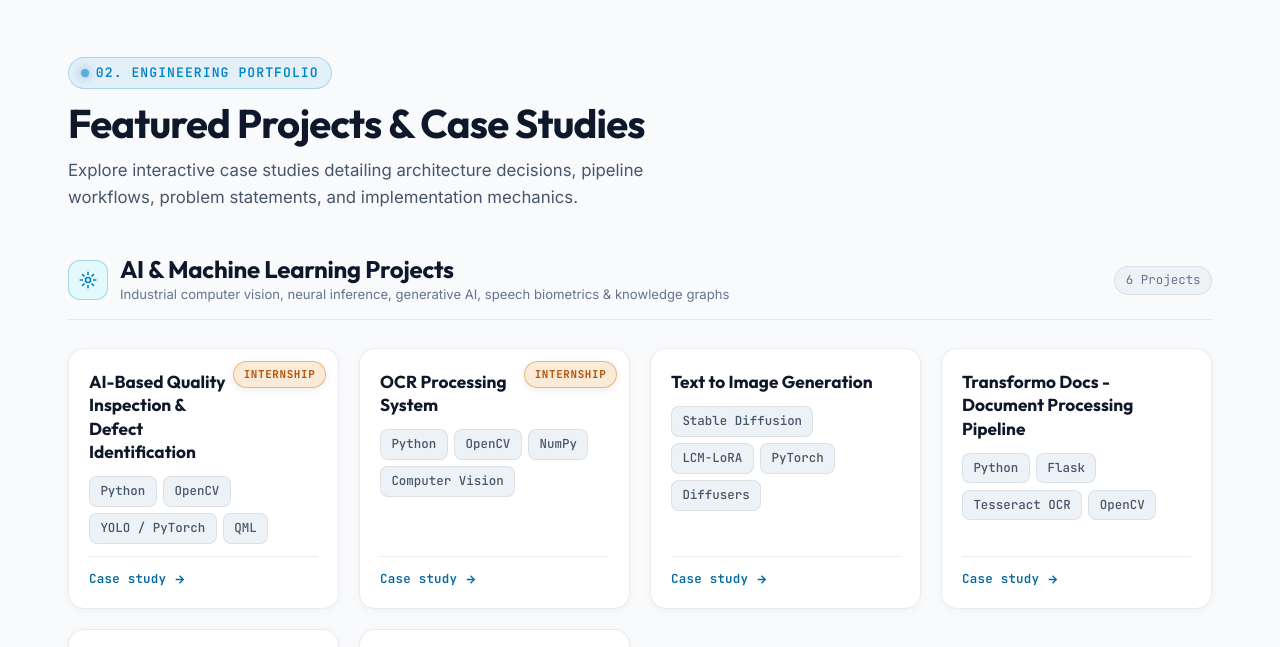
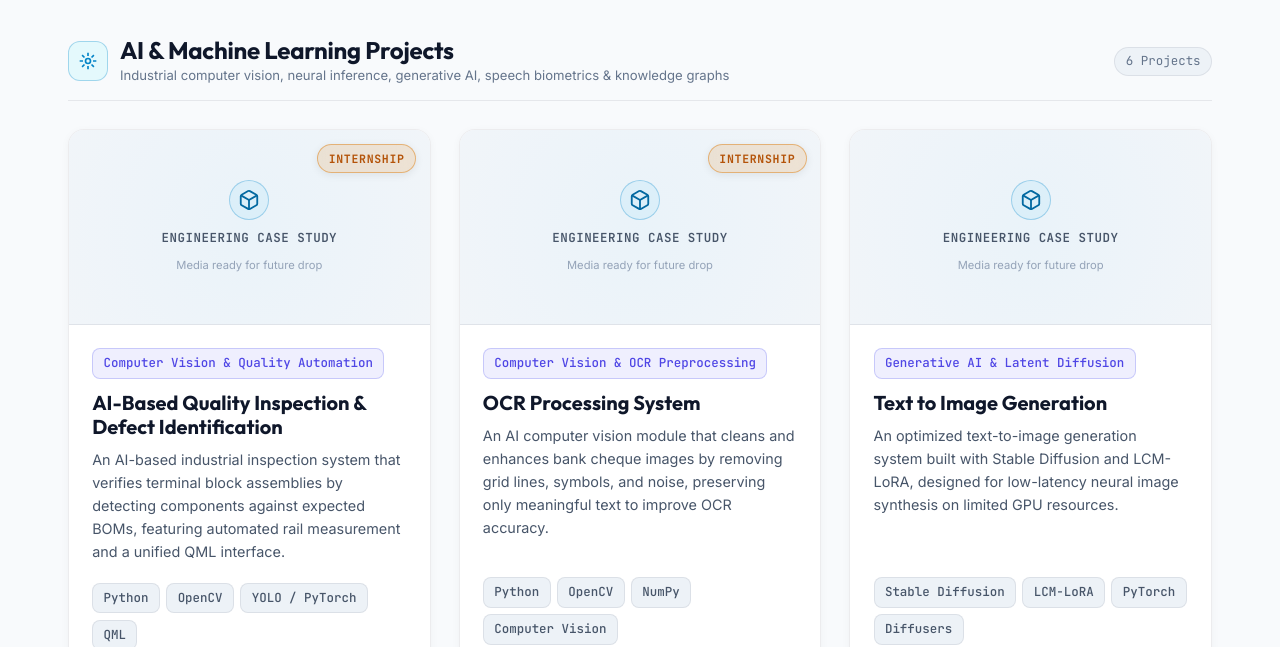
Before and after one commit to KESHAVAPANDI/keshavapandi-portfolio, a website: page index.html in a window 1280 px wide. Shown: the part 1950-2597 px from the top of the page. Drawn offline with Linux system fonts and the light colour scheme.

Commit message:
Fix: desktop cards restored to rich version (compact name+tech cards now mobile-only via CSS), About photo back to side-by-side at slightly larger size

```diff
--- a/css/layout.css
+++ b/css/layout.css
@@ -357,12 +357,12 @@ section[id],
   gap: 2.75rem;
 }
 
-/* Upper Portion: Centered Portrait Photo + Text (stacked) */
+/* Upper Portion: Text + Large 1:1 Square Photo Grid */
 .about-main-grid {
-  display: flex;
-  flex-direction: column;
-  align-items: center;
-  gap: 2.75rem;
+  display: grid;
+  grid-template-columns: minmax(0, 1.4fr) minmax(0, 1fr);
+  gap: 3.5rem;
+  align-items: center; /* Exactly centers the photo vertically with the left text column */
 }
 
 .about-text-col {
@@ -373,23 +373,20 @@ section[id],
   font-size: 1.02rem;
   line-height: 1.75;
   color: var(--text-secondary);
-  max-width: 820px;
-  width: 100%;
 }
 
-/* Centered Square Photo Wrapper & Card (photo sits centered above the text) */
+/* Large 1:1 Square Photo Wrapper & Card */
 .about-photo-wrapper {
   display: flex;
   justify-content: center;
   align-items: center;
   align-self: center;
   width: 100%;
-  order: -1;
 }
 
 .about-photo-card {
-  width: min(300px, 68vw);
-  max-width: 300px;
+  width: 100%;
+  max-width: 420px;
   aspect-ratio: 1 / 1;
   background: var(--bg-card);
   border: 1px solid var(--border-medium);
--- a/css/projects.css
+++ b/css/projects.css
@@ -1,6 +1,5 @@
 /* ==========================================================================
-   PROJECTS SECTION & COMPACT CARDS (AI PROJECTS vs OTHER PROJECTS)
-   Compact index cards: name + tech stack. Full details in the modal.
+   PROJECTS SECTION & CARDS (AI PROJECTS vs OTHER PROJECTS)
    ========================================================================== */
 
 .projects-container {
@@ -58,14 +57,14 @@
   border: 1px solid var(--border-subtle);
 }
 
-/* Projects Grid (compact cards: 3-4 per row on desktop) */
+/* Projects Grid */
 .projects-grid {
   display: grid;
-  grid-template-columns: repeat(auto-fill, minmax(270px, 1fr));
-  gap: 1.25rem;
+  grid-template-columns: repeat(auto-fill, minmax(350px, 1fr));
+  gap: 1.75rem;
 }
 
-/* Single Compact Project Card */
+/* Single Project Card */
 .project-card {
   display: flex;
   flex-direction: column;
@@ -79,34 +78,19 @@
   box-shadow: var(--shadow-sm);
 }
 
-.project-card:hover,
-.project-card:focus-visible {
-  transform: translateY(-4px);
-  border-color: var(--border-medium);
-  box-shadow: var(--shadow-md);
-  outline: none;
-}
-
-/* AI Highlighted Card Styling */
-.project-card.card-ai:hover,
-.project-card.card-ai:focus-visible {
-  border-color: var(--border-accent);
-  box-shadow: var(--shadow-md), 0 0 18px rgba(56, 189, 248, 0.08);
-}
-
 /* Card-Level Absolute Overlay INTERNSHIP Badge */
 .card-internship-badge {
   position: absolute;
-  top: 0.75rem;
-  right: 0.75rem;
+  top: 0.85rem;
+  right: 0.85rem;
   z-index: 10;
   pointer-events: none;
   font-family: var(--font-mono);
-  font-size: 0.68rem;
+  font-size: 0.72rem;
   font-weight: 700;
   text-transform: uppercase;
   letter-spacing: 0.06em;
-  padding: 0.22rem 0.6rem;
+  padding: 0.25rem 0.65rem;
   border-radius: var(--radius-full);
   background: rgba(245, 158, 11, 0.18);
   color: var(--accent-amber);
@@ -129,64 +113,185 @@
   opacity: 0;
 }
 
-/* Compact Card Body Content */
-.project-card-body {
-  padding: 1.3rem 1.25rem 1.1rem;
+.project-card:hover {
+  transform: translateY(-4px);
+  border-color: var(--border-medium);
+  box-shadow: var(--shadow-md);
+}
+
+/* AI Highlighted Card Styling */
+.project-card.card-ai {
+  border-color: var(--border-subtle);
+}
+
+.project-card.card-ai:hover {
+  border-color: var(--border-accent);
+  box-shadow: var(--shadow-md);
+}
+
+/* Project Thumbnail Area */
+.project-media-preview {
+  height: 195px;
+  width: 100%;
+  background: var(--bg-secondary);
+  position: relative;
+  overflow: hidden;
+  display: flex;
+  align-items: center;
+  justify-content: center;
+  border-bottom: 1px solid var(--border-subtle);
+}
+
+.project-media-preview img {
+  width: 100%;
+  height: 100%;
+  object-fit: cover;
+  transition: transform var(--transition-smooth);
+}
+
+.project-card:hover .project-media-preview img {
+  transform: scale(1.03);
+}
+
+/* Media Placeholder */
+.media-placeholder {
   display: flex;
   flex-direction: column;
-  gap: 0.8rem;
+  align-items: center;
+  justify-content: center;
+  text-align: center;
+  padding: 1.25rem;
+  width: 100%;
+  height: 100%;
+  background: radial-gradient(circle at 50% 50%, rgba(56, 189, 248, 0.04) 0%, var(--bg-secondary) 100%);
+  color: var(--text-muted);
+  gap: 0.5rem;
+  position: relative;
+}
+
+.placeholder-icon {
+  width: 40px;
+  height: 40px;
+  border-radius: 50%;
+  background: rgba(56, 189, 248, 0.08);
+  border: 1px solid var(--border-accent);
+  display: flex;
+  align-items: center;
+  justify-content: center;
+  color: var(--accent-sky);
+  z-index: 1;
+  transition: transform var(--transition-fast);
+}
+
+.project-card:hover .placeholder-icon {
+  transform: scale(1.06);
+  color: var(--accent-cyan);
+}
+
+.placeholder-label {
+  font-family: var(--font-mono);
+  font-size: 0.78rem;
+  font-weight: 600;
+  letter-spacing: 0.04em;
+  color: var(--text-secondary);
+  z-index: 1;
+  text-transform: uppercase;
+}
+
+.placeholder-hint {
+  font-size: 0.7rem;
+  color: var(--text-dim);
+  z-index: 1;
+}
+
+/* Card Body Content */
+.project-card-body {
+  padding: 1.45rem;
+  display: flex;
+  flex-direction: column;
   flex: 1;
 }
 
+.card-meta-top {
+  display: flex;
+  align-items: center;
+  justify-content: flex-start;
+  margin-bottom: 0.75rem;
+}
+
 .project-card-title {
-  font-size: 1.08rem;
+  font-size: 1.25rem;
   font-weight: 700;
-  line-height: 1.35;
+  margin-bottom: 0.55rem;
   color: var(--text-primary);
   transition: color var(--transition-fast);
-  padding-right: 0.5rem;
-}
-
-/* Keep title clear of the absolute INTERNSHIP badge */
-.project-card:has(.card-internship-badge) .project-card-title {
-  padding-right: 5.2rem;
 }
 
 .project-card:hover .project-card-title {
   color: var(--accent-sky);
 }
 
-/* Tech Tags List (shared with the case-study modal) */
+.project-card-desc {
+  font-size: 0.9rem;
+  color: var(--text-secondary);
+  line-height: 1.6;
+  margin-bottom: 1.25rem;
+  flex: 1;
+}
+
+/* Tech Tags List */
 .card-tech-stack {
   display: flex;
   flex-wrap: wrap;
   gap: 0.4rem;
+  margin-bottom: 1.35rem;
 }
 
-/* "Open case study" affordance pinned to card bottom */
-.card-open-hint {
-  margin-top: auto;
-  padding-top: 0.75rem;
+/* Card Footer Action */
+.project-card-footer {
+  display: flex;
+  align-items: center;
+  justify-content: space-between;
+  padding-top: 0.85rem;
   border-top: 1px solid var(--border-subtle);
+}
+
+.view-case-study-btn {
   display: inline-flex;
   align-items: center;
-  gap: 0.4rem;
+  gap: 0.45rem;
   font-family: var(--font-mono);
-  font-size: 0.78rem;
+  font-size: 0.82rem;
   font-weight: 600;
-  letter-spacing: 0.02em;
   color: var(--accent-sky);
-  transition: color var(--transition-fast), gap var(--transition-fast);
+  background: transparent;
+  border: none;
+  cursor: pointer;
+  transition: all var(--transition-fast);
 }
 
-.card-open-hint svg {
-  transition: transform var(--transition-fast);
+.project-card:hover .view-case-study-btn {
+  color: var(--accent-cyan);
+  transform: translateX(4px);
 }
 
-.project-card:hover .card-open-hint {
-  color: var(--accent-cyan);
+.card-links-group {
+  display: flex;
+  gap: 0.4rem;
 }
 
-.project-card:hover .card-open-hint svg {
-  transform: translateX(4px);
+.card-quick-link {
+  color: var(--text-muted);
+  font-size: 0.95rem;
+  padding: 0.3rem;
+  border-radius: var(--radius-xs);
+  transition: all var(--transition-fast);
+  display: flex;
+  align-items: center;
+  justify-content: center;
 }
+
+.card-quick-link:hover {
+  color: var(--accent-cyan);
+  background: rgba(56, 189, 248, 0.08);
+}
--- a/js/components/projectCards.js
+++ b/js/components/projectCards.js
@@ -1,7 +1,8 @@
 /**
- * PROJECT CARDS RENDERER (COMPACT INDEX)
- * Minimal cards: project name + tech stack only, with an INTERNSHIP
- * overlay badge where relevant. Full details live in the case study modal.
+ * PROJECT CARDS RENDERER
+ * Populates AI Projects and Other Projects grids from projectsData.
+ * Features top-right card-level INTERNSHIP overlay badge (hidden on hover),
+ * category badge on left, and clean direct links.
  */
 
 function renderProjectCards(caseStudyViewerInstance) {
@@ -23,18 +24,58 @@ function renderProjectCards(caseStudyViewerInstance) {
   function createCardHtml(p) {
     const techTags = p.technologies.slice(0, 4).map(t => `<span class="tag-badge">${t}</span>`).join('');
 
+    // Thumbnail or Placeholder
+    let mediaHtml = '';
+    if (p.thumbnail) {
+      mediaHtml = `<img src="${p.thumbnail}" alt="${p.title} thumbnail" loading="lazy">`;
+    } else {
+      mediaHtml = `
+        <div class="media-placeholder">
+          <div class="placeholder-icon" aria-hidden="true">
+            <svg width="22" height="22" viewBox="0 0 24 24" fill="none" stroke="currentColor" stroke-width="2">
+              <path d="M21 16V8a2 2 0 0 0-1-1.73l-7-4a2 2 0 0 0-2 0l-7 4A2 2 0 0 0 3 8v8a2 2 0 0 0 1 1.73l7 4a2 2 0 0 0 2 0l7-4A2 2 0 0 0 21 16z"></path>
+              <polyline points="3.27 6.96 12 12.01 20.73 6.96"></polyline>
+              <line x1="12" y1="22.08" x2="12" y2="12"></line>
+            </svg>
+          </div>
+          <span class="placeholder-label">Engineering Case Study</span>
+          <span class="placeholder-hint">Media ready for future drop</span>
+        </div>
+      `;
+    }
+
     return `
-      <article class="project-card project-card-compact ${p.type === 'ai' ? 'card-ai' : ''}" data-project-id="${p.id}" tabindex="0" role="button" aria-label="Open case study: ${p.title}">
+      <article class="project-card ${p.type === 'ai' ? 'card-ai' : ''}" data-project-id="${p.id}" tabindex="0" role="button" aria-label="View case study for ${p.title}">
         ${p.isInternship ? `<span class="card-internship-badge">INTERNSHIP</span>` : ''}
+        <div class="project-media-preview">
+          ${mediaHtml}
+        </div>
         <div class="project-card-body">
+          <div class="card-meta-top">
+            <span class="tag-badge ${p.type === 'ai' ? 'tag-ai' : 'tag-web'}">${p.category}</span>
+          </div>
           <h3 class="project-card-title">${p.title}</h3>
+          <p class="project-card-desc">${p.description}</p>
           <div class="card-tech-stack">
             ${techTags}
           </div>
-          <span class="card-open-hint" aria-hidden="true">
-            Case study
-            <svg width="13" height="13" viewBox="0 0 24 24" fill="none" stroke="currentColor" stroke-width="2.4"><line x1="5" y1="12" x2="19" y2="12"></line><polyline points="12 5 19 12 12 19"></polyline></svg>
-          </span>
+          <div class="project-card-footer">
+            <span class="view-case-study-btn">
+              View Case Study
+              <svg width="14" height="14" viewBox="0 0 24 24" fill="none" stroke="currentColor" stroke-width="2"><line x1="5" y1="12" x2="19" y2="12"></line><polyline points="12 5 19 12 12 19"></polyline></svg>
+            </span>
+            <div class="card-links-group" onclick="event.stopPropagation()">
+              ${p.demo ? `
+                <a href="${p.demo}" target="_blank" rel="noopener noreferrer" class="card-quick-link" aria-label="Live demo for ${p.title}">
+                  <svg width="18" height="18" viewBox="0 0 24 24" fill="none" stroke="currentColor" stroke-width="2"><path d="M18 13v6a2 2 0 0 1-2 2H5a2 2 0 0 1-2-2V8a2 2 0 0 1 2-2h6"></path><polyline points="15 3 21 3 21 9"></polyline><line x1="10" y1="14" x2="21" y2="3"></line></svg>
+                </a>
+              ` : (p.github ? `
+                <a href="${p.github}" target="_blank" rel="noopener noreferrer" class="card-quick-link" aria-label="GitHub repository for ${p.title}">
+                  <svg width="18" height="18" viewBox="0 0 24 24" fill="currentColor"><path d="M12 0c-6.626 0-12 5.373-12 12 0 5.302 3.438 9.8 8.207 11.387.599.111.793-.261.793-.577v-2.234c-3.338.726-4.033-1.416-4.033-1.416-.546-1.387-1.333-1.756-1.333-1.756-1.089-.745.083-.729.083-.729 1.205.084 1.839 1.237 1.839 1.237 1.07 1.834 2.807 1.304 3.492.997.107-.775.418-1.305.762-1.604-2.665-.305-5.467-1.334-5.467-5.931 0-1.311.469-2.381 1.236-3.221-.124-.303-.535-1.524.117-3.176 0 0 1.008-.322 3.301 1.23.957-.266 1.983-.399 3.003-.404 1.02.005 2.047.138 3.006.404 2.291-1.552 3.297-1.23 3.297-1.23.653 1.653.242 2.874.118 3.176.77.84 1.235 1.91 1.235 3.221 0 4.609-2.807 5.624-5.479 5.921.43.372.823 1.102.823 2.222v3.293c0 .319.192.694.801.576 4.765-1.589 8.199-6.086 8.199-11.386 0-6.627-5.373-12-12-12z"/></svg>
+                </a>
+              ` : '')}
+            </div>
+          </div>
         </div>
       </article>
     `;
```
Also changed, not shown: css/responsive.css (+34 -13 lines), index.html (+1 -1 lines).
